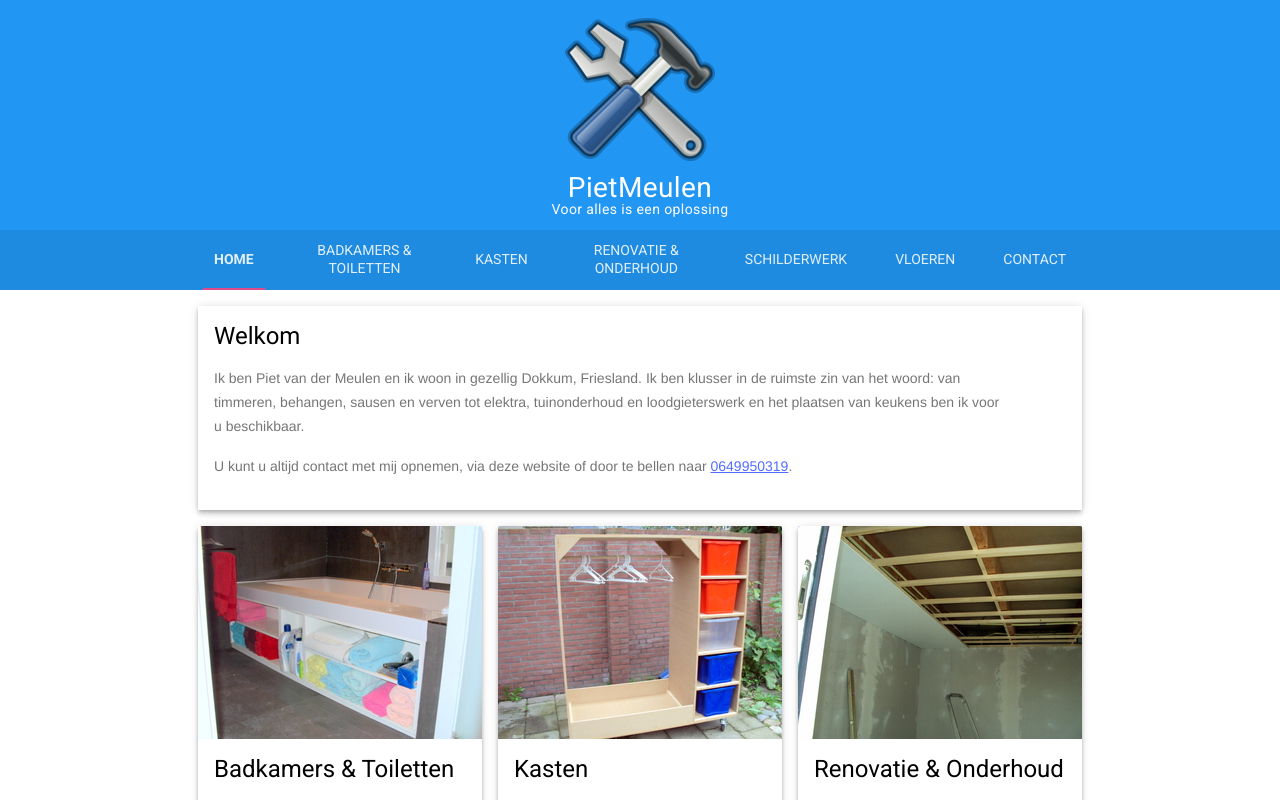
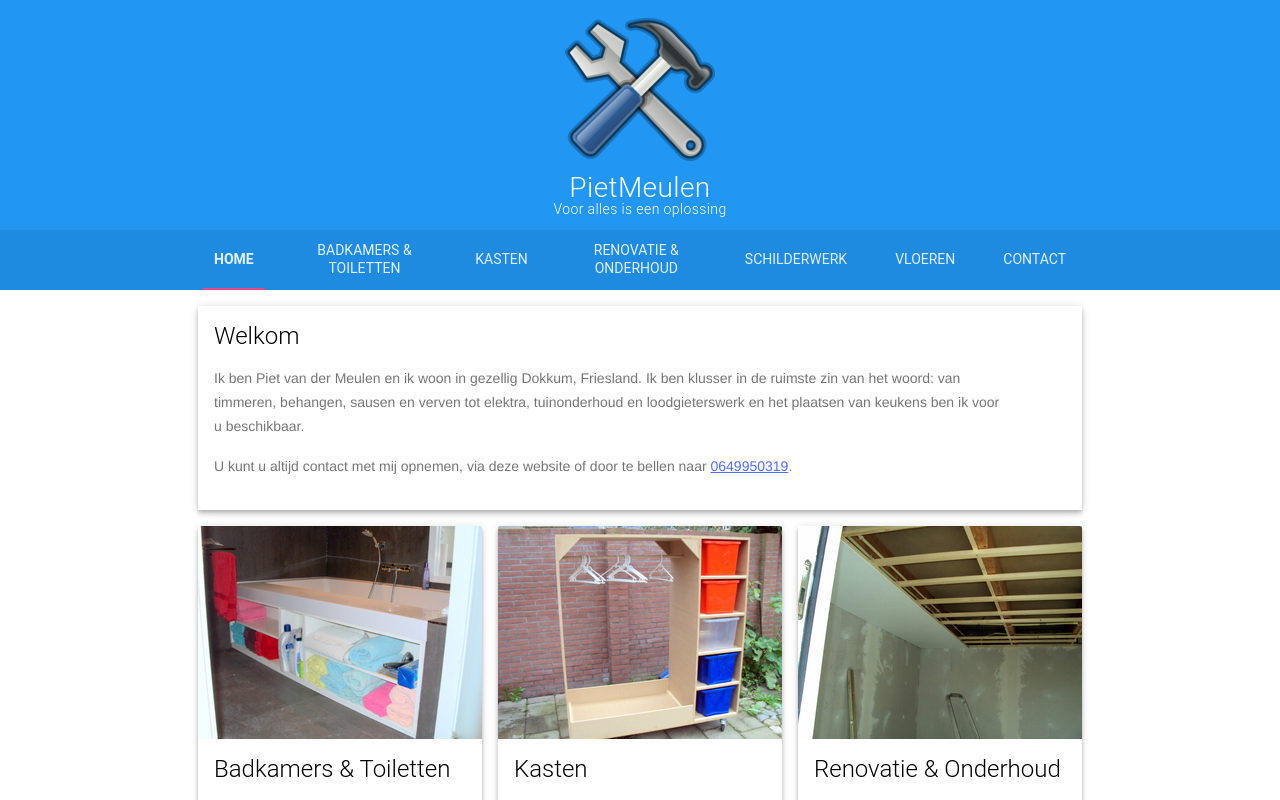
Before and after one commit to RedgeOnline/pietmeulen, a plain HTML site: page index.html in a window 1280 px wide. Drawn offline with nearby package versions, Linux system fonts and the light colour scheme.

Commit message:
Remove Roboto font - going with Helvetica

```diff
--- a/index.html
+++ b/index.html
@@ -9,7 +9,6 @@
     <script src="//html5shiv.googlecode.com/svn/trunk/html5.js"></script>
   <![endif]-->
   <link rel="stylesheet" href="https://fonts.googleapis.com/icon?family=Material+Icons">
-  <link rel="stylesheet" href="https://fonts.googleapis.com/css?family=Roboto:regular,bold,italic,thin,light,bolditalic,black,medium&amp;lang=en">
   <link rel="stylesheet" href="https://code.getmdl.io/1.1.3/material.blue-indigo.min.css" />
   <link href="css/style.css" rel="stylesheet" type="text/css">
 </head>
```
